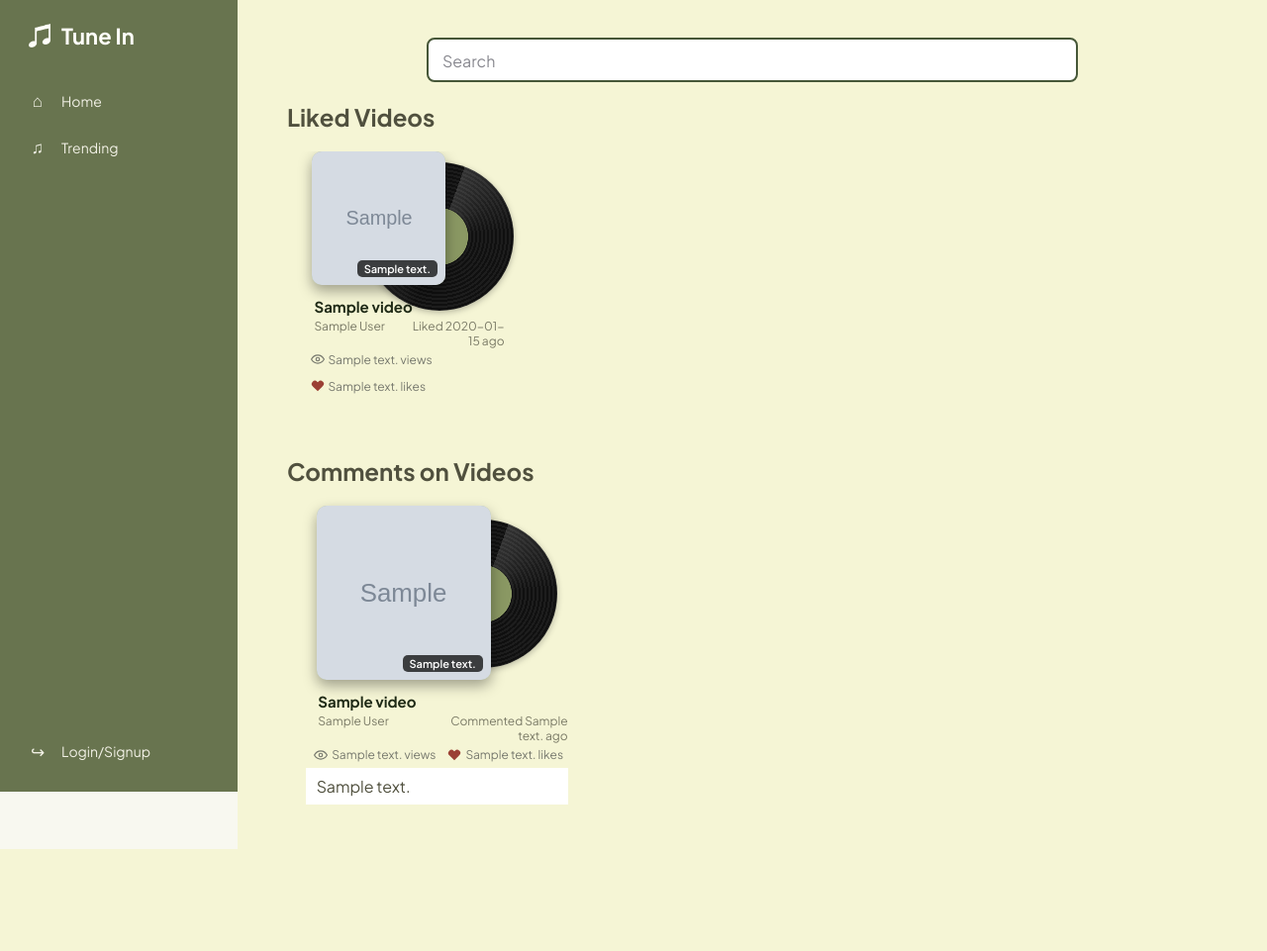
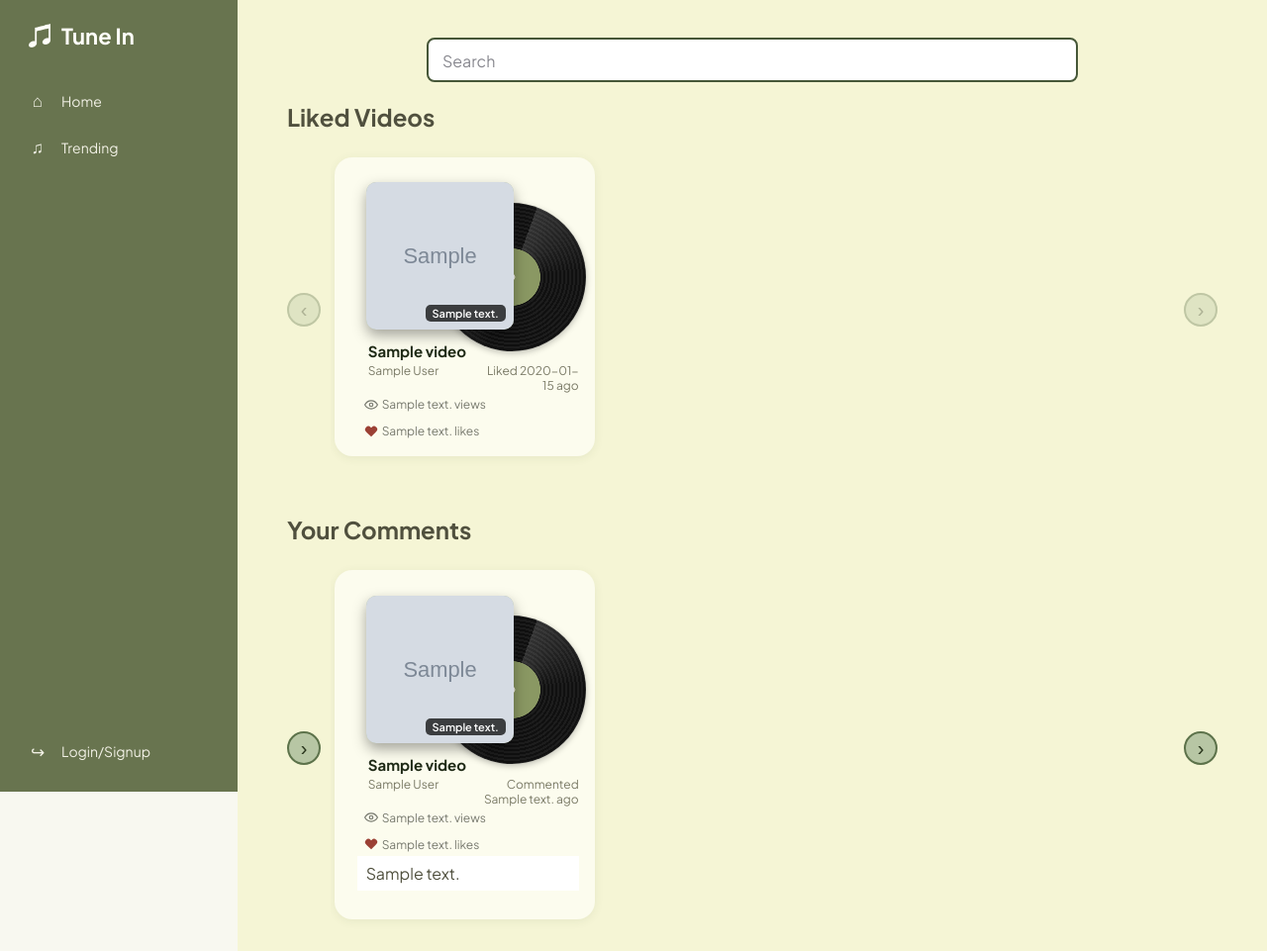
Before and after one commit to CSCI-5117-F26/developing-the-interactive-web-project-1-group-4, a Python web app: template src/developing-the-interactive-web-project-1-group-4/templates/activity.html in a window 1280 px wide. Shown: the whole page at 99% size. Before the commit the page ends 858 px from the top, so only its background shows below. Run offline with Jinja, Linux system fonts and the light colour scheme; the template is opened without the code that fills it: most values are stand-ins (such as "Sample title", 1, 10 or a date in 2020); grey boxes marked "Sample" are stand-in pictures; some libraries are stand-ins or nearby versions.

Commit message:
Activity: arrows, cards around videos, Your Comments title

```diff
--- a/src/developing-the-interactive-web-project-1-group-4/templates/activity.html
+++ b/src/developing-the-interactive-web-project-1-group-4/templates/activity.html
@@ -4,6 +4,7 @@
 <link rel="stylesheet" href="{{ url_for('static', filename='css/manage-videos.css') }}?v=2">
 <link rel="stylesheet" href="{{ url_for('static', filename='css/library-style.css') }}?v=2">
 <link rel="stylesheet" href="{{ url_for('static', filename='css/activity-style.css') }}?v=2">
+<link rel="stylesheet" href="{{ url_for('static', filename='css/library-carousel.css') }}">
 
 <div class="home-placeholder">
     {% include "searchBar.html" %}
@@ -11,7 +12,9 @@
     <!-- Liked Videos -->
     <div>
         <h2>Liked Videos</h2>
-        <div class="saved-row">
+        <div class="carousel lib-carousel">
+        <button type="button" class="carousel-arrow carousel-arrow-left" aria-label="Scroll liked videos left">‹</button>
+        <div class="carousel-track saved-row">
             {% for video in liked_videos %}
             <article class="mv-card saved-vid-card"
                     data-title="{{ video.title }}"
@@ -23,8 +26,9 @@
                 <div class="mv-art vinyl-art">
                     <div class="mv-vinyl vinyl-library" aria-hidden="true"></div>
                                     <div class="mv-thumb">
-                        {% if video.thumbnail_url %}
-                                                    <img src="{{ video.thumbnail_url }}" alt="Thumbnail for {{ video.title }}"
+                        {% set thumbnail_url = video.thumbnail_url or default_thumbnail_url %}
+                        {% if thumbnail_url %}
+                                                    <img src="{{ thumbnail_url }}" alt="Thumbnail for {{ video.title }}"
                                 class="{{ 'is-default' if video.is_default else '' }}"
                                 {% if video.is_default %}style="object-fit: contain; background: #fff;"{% endif %}
                                 data-fallback="{{ default_thumbnail_url or '' }}"
@@ -48,12 +52,16 @@
             </article>
             {% endfor %}
         </div>
+        <button type="button" class="carousel-arrow carousel-arrow-right" aria-label="Scroll liked videos right">›</button>
+        </div>
     </div>
 
     <!-- Comments -->
     <div class="saved-section">
-        <h2>Comments on Videos</h2>
-        <div class="mv-grid">
+        <h2>Your Comments</h2>
+        <div class="carousel lib-carousel">
+        <button type="button" class="carousel-arrow carousel-arrow-right" aria-label="Scroll your comments right">›</button>
+        <div class="carousel-track saved-row">
             {% for video in commented_videos %}
             <article class="mv-card saved-vid-card"
                         data-title="{{ video.title }}"
@@ -65,8 +73,9 @@
                     <div class="mv-art vinyl-art">
                         <div class="mv-vinyl vinyl-library" aria-hidden="true"></div>
                                         <div class="mv-thumb">
-                            {% if video.thumbnail_url %}
-                                                        <img src="{{ video.thumbnail_url }}" alt="Thumbnail for {{ video.title }}"
+                            {% set thumbnail_url = video.thumbnail_url or default_thumbnail_url %}
+                            {% if thumbnail_url %}
+                                                        <img src="{{ thumbnail_url }}" alt="Thumbnail for {{ video.title }}"
                                     class="{{ 'is-default' if video.is_default else '' }}"
                                     {% if video.is_default %}style="object-fit: contain; background: #fff;"{% endif %}
                                     data-fallback="{{ default_thumbnail_url or '' }}"
@@ -103,8 +112,11 @@
                 </article>
             {% endfor %}
         </div>
+        <button type="button" class="carousel-arrow carousel-arrow-right" aria-label="Scroll your videos right">›</button>
+        </div>
     </div>
 </div>
+<script src="{{ url_for('static', filename='js/carousel.js') }}"></script>
 <script>
     function openActivityVideo(event) {
         if (!(event.target instanceof Element)) return;
```
